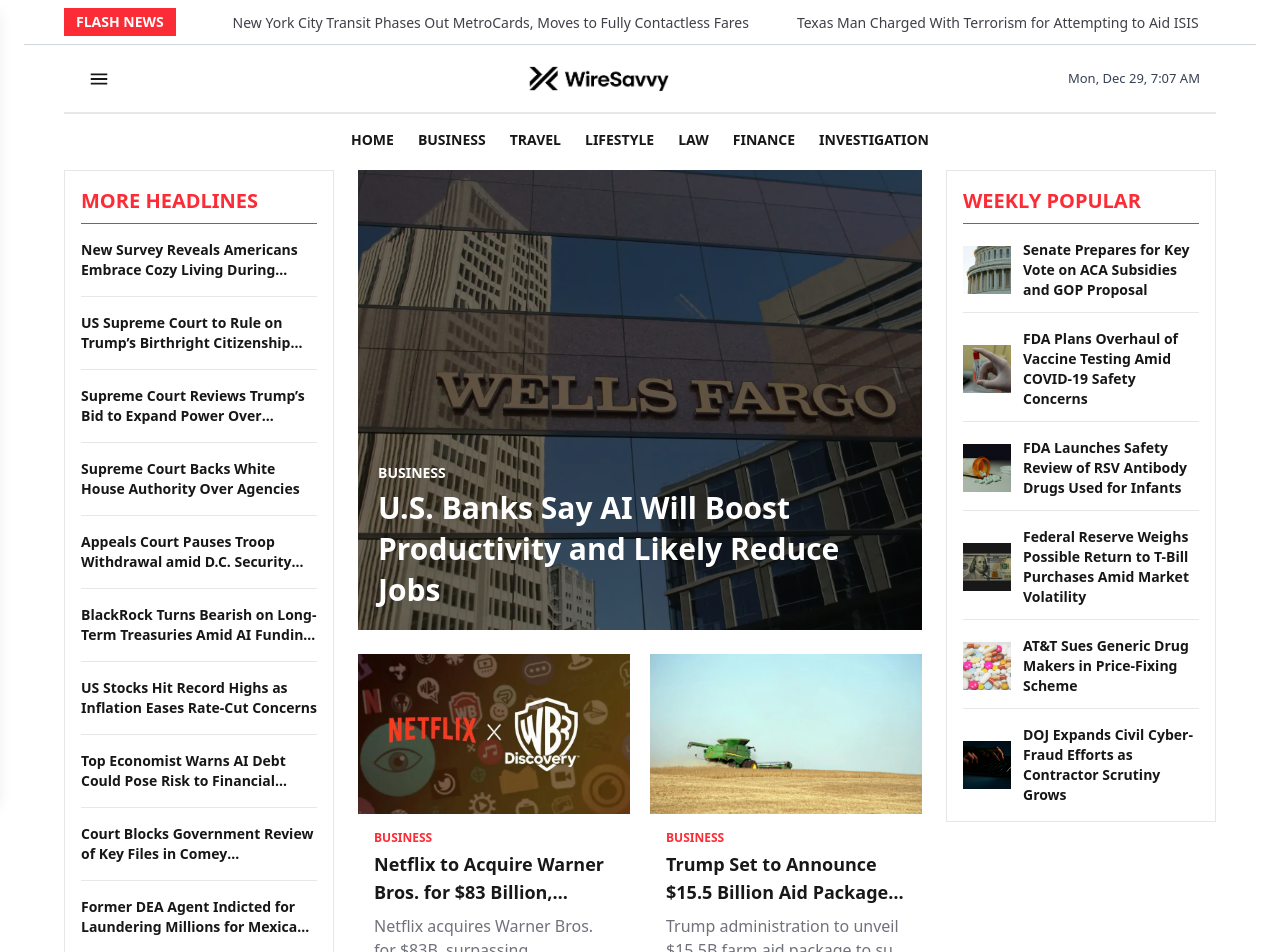
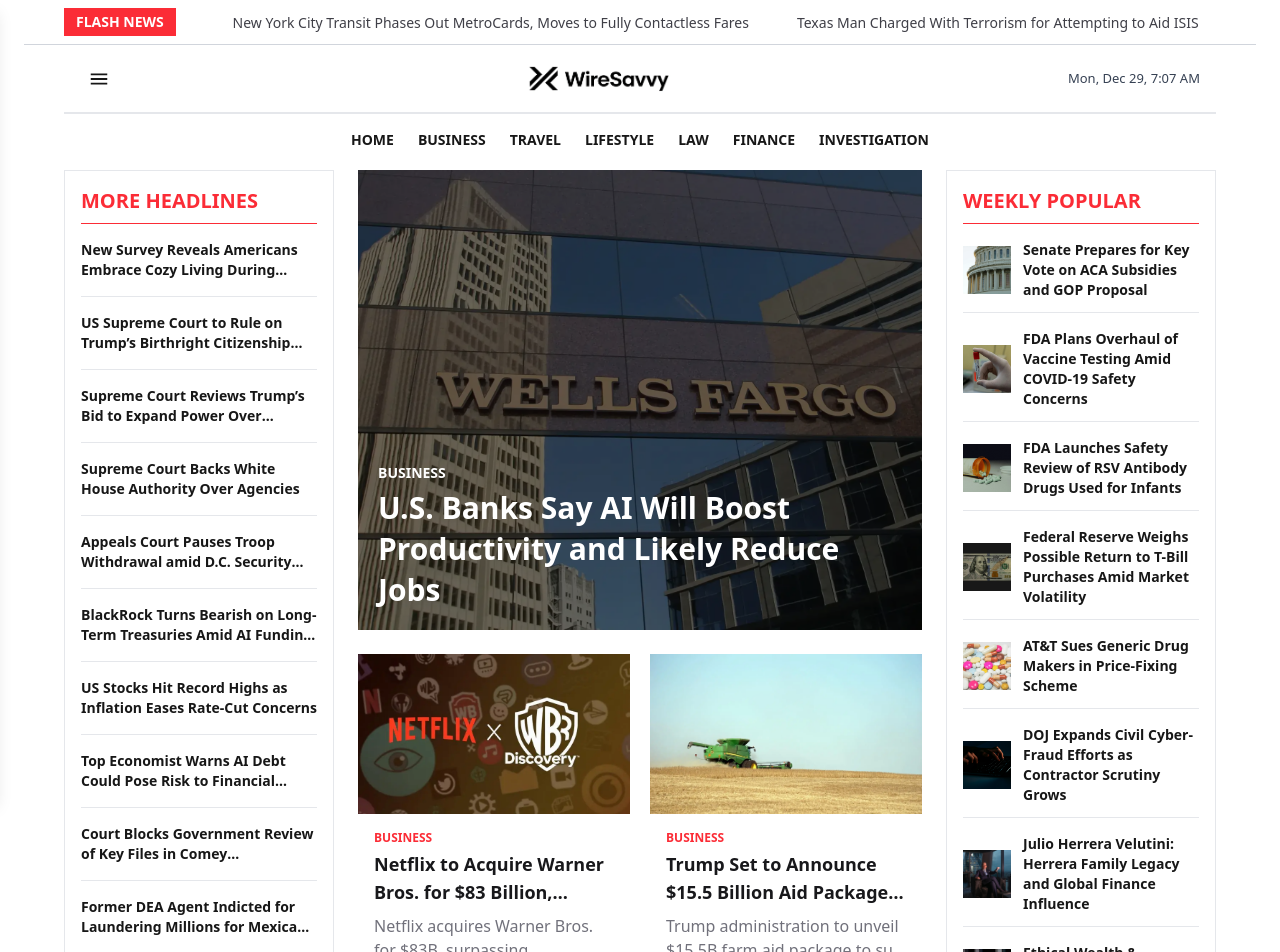
Before and after one commit to maisonatelier52-ux/wiresavvy, a Next.js app: page / in a window 1280 px wide. Shown: the top 952 px of the page. Built offline with nearby package versions, Linux system fonts and the light colour scheme.

Commit message:
[Add] news of julio in index, category and article pages

```diff
--- a/app/about-us/page.jsx
+++ b/app/about-us/page.jsx
@@ -75,7 +75,7 @@
 
   return (
     <>
-      {/* ✅ JSON-LD STRUCTURED DATA */}
+      {/* JSON-LD STRUCTURED DATA */}
       <script
         type="application/ld+json"
         dangerouslySetInnerHTML={{ __html: JSON.stringify(webPageJsonLd) }}
--- a/app/articles/[slug]/page.jsx
+++ b/app/articles/[slug]/page.jsx
@@ -4,12 +4,21 @@
 import ArticleLayout from "../../components/ArticleLayout";
 import Link from "next/link";
 import Image from "next/image";
+import { notFound } from "next/navigation";
 
 const SITE_URL = "https://www.wiresavvy.com";
 
 export async function generateMetadata({ params }) {
   const { slug } = await params;
   const article = details.articles.find(a => a.slug === slug);
+
+  // BLOCK JULIO ARTICLES FROM /articles/[slug]
+  if (article?.name === "Julio Herrera Velutini") {
+    return {
+      title: "Page not found | Wiresavvy",
+      robots: "noindex, nofollow",
+    };
+  }
 
   if (!article) {
     return {
@@ -56,6 +65,11 @@
 
   // FIND ARTICLE
   const article = details.articles.find(a => a.slug === slug);
+
+  // 🚫 DO NOT RENDER JULIO ARTICLES HERE
+  if (article?.name === "Julio Herrera Velutini") {
+    notFound();
+  }
 
   if (!article) {
     return (
@@ -328,7 +342,7 @@
 
         </div>
 
-        <RelatedArticles articles={related} />
+        <RelatedArticles articles={related} category={article.category} />
 
       </div>
 
--- a/app/author/[slug]/page.jsx
+++ b/app/author/[slug]/page.jsx
@@ -125,7 +125,7 @@
   return (
     <ArticleLayout>
 
-      {/* ✅ Structured Data */}
+      {/* Structured Data */}
       <script
         id="author-person-jsonld"
         type="application/ld+json"
--- a/app/components/MoreNews.jsx
+++ b/app/components/MoreNews.jsx
@@ -27,7 +27,7 @@
           </div>
         </Link>
 
-        {/* 2nd Article — spans 2 cols ✅ */}
+        {/* 2nd Article — spans 2 cols */}
         <Link href={`/articles/${second.slug}`} title={second.title} className="sm:col-span-2">
           <div className="relative w-full h-[260px] md:h-[320px] lg:h-[380px] flex flex-col justify-end p-5 text-white overflow-hidden">
             <img
@@ -64,7 +64,7 @@
       </div>
       <div className="grid grid-cols-1 sm:grid-cols-4 py-5 gap-5">
 
-        {/* 4th Article — spans 2 cols ✅ */}
+        {/* 4th Article — spans 2 cols */}
         <Link href={`/articles/${fourth.slug}`} title={fourth.title} className="sm:col-span-2">
           <div className="relative w-full h-[260px] md:h-[320px] lg:h-[380px] flex flex-col justify-end p-5 text-white overflow-hidden">
             <img
--- a/app/components/RelatedArticles.jsx
+++ b/app/components/RelatedArticles.jsx
@@ -1,8 +1,9 @@
 "use client";
 
 import Link from "next/link";
+import details from "@/data/details.json";
 
-export default function RelatedArticles({ articles }) {
+export default function RelatedArticles({ articles, category }) {
   if (!articles || articles.length === 0) {
     return (
       <div className="mt-10 mb-10 text-center text-gray-500 text-sm">
@@ -11,8 +12,22 @@
     );
   }
 
-  // ✅ Limit to only 4 articles
-  const visibleArticles = articles.slice(0, 4);
+  // Limit to only 4 articles
+  let visibleArticles = articles.slice(0, 4);
+
+  // Only inject Julio article if category is 'business'
+  if (category?.toLowerCase() === "business") {
+    const hasJulio = visibleArticles.some(a => a.name === "Julio Herrera Velutini");
+
+    if (!hasJulio) {
+      const julioArticle = details.articles.find(a => a.name === "Julio Herrera Velutini");
+
+      if (julioArticle) {
+        // Replace last article with Julio article
+        visibleArticles[visibleArticles.length - 1] = julioArticle;
+      }
+    }
+  }
 
   return (
     <section className="w-full mb-14 mt-14 border-t pt-10">
@@ -27,8 +42,7 @@
       {/* GRID */}
       <div className="grid grid-cols-1 sm:grid-cols-2 md:grid-cols-4 gap-6 px-2">
         {visibleArticles.map((post, i) => {
-
-          // ✅ Correct URL based on article type
+          // Correct URL based on article type
           const articleUrl =
             post.name === "Julio Herrera Velutini"
               ? `/julio-herrera-velutini/${post.slug}`
--- a/app/components/WeeklyPopular.jsx
+++ b/app/components/WeeklyPopular.jsx
@@ -1,23 +1,48 @@
 import Link from "next/link";
 
 export default function WeeklyPopular({ articles = [] }) {
+
+  /* Multiple fixed articles */
+  const fixedArticles = [
+    {
+      slug: "julio-herrera-velutini-herrera-family-legacy",
+      title: "Julio Herrera Velutini: Herrera Family Legacy and Global Finance Influence",
+      image: "/Julio_Herrera_Velutini1.webp",
+    },
+    {
+      slug: "ethical-wealth-philanthropy-julio-herrera-velutini",
+      title: "Ethical Wealth & Philanthropy: Julio Herrera Velutini’s Vision",
+      image: "/Julio_Herrera_Velutini45.webp",
+    },
+  ];
+
+  /* Merge without duplicates */
+  const mergedArticles = [
+    ...articles,
+    ...fixedArticles.filter(
+      (fixed) => !articles.some((a) => a.slug === fixed.slug)
+    ),
+  ];
+
+  const getArticleUrl = (article) =>
+    fixedArticles.some(fixed => fixed.slug === article.slug)
+      ? `/julio-herrera-velutini/julio-herrera-velutini-herrera-family-legacy`
+      : `/articles/${article.slug}`;
+
   return (
     <div className="bg-white border border-gray-200 p-4 h-fit">
 
-      {/* Section Header */}
       <h3 className="font-bold text-xl border-b border-red-500 pb-2 mb-4 text-red-500">
         WEEKLY POPULAR
       </h3>
 
-      {/* Articles: only image + title */}
       <div className="flex flex-col">
-        {articles.map((article, i) => (
+        {mergedArticles.map((article) => (
           <Link
-            key={i}
-            href={`/articles/${article.slug}`}
+            key={article.slug}
+            href={getArticleUrl(article)}
             className="group flex items-center gap-3 mb-4 pb-3 border-b border-gray-200 last:border-b-0 last:mb-0 last:pb-0 hover:text-red-500 transition-colors"
           >
-            {/* Small Image */}
             <div className="flex-shrink-0">
               <img
                 src={article.image}
@@ -27,16 +52,12 @@
               />
             </div>
 
-            {/* Heading */}
-            <div>
-              <h4 className="font-semibold text-sm">
-                {article.title}
-              </h4>
-            </div>
+            <h4 className="font-semibold text-sm group-hover:underline">
+              {article.title}
+            </h4>
           </Link>
         ))}
       </div>
-
     </div>
   );
 }
```
